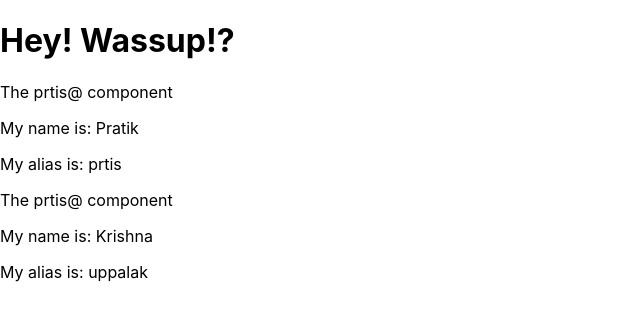
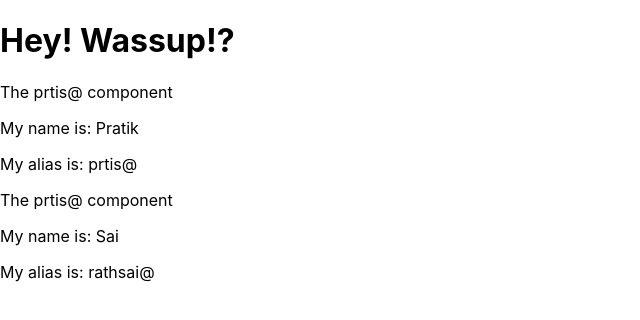
Before and after one commit to preak95/react-study, a React (Create React App) app: page / in a window 1280 px wide. Shown: the top 320 px of the page, without its empty margins (0-640 px from the left). Built offline with nearby package versions, Linux system fonts and the light colour scheme.

Commit message:
Lesson 14: Outputting lists

```diff
--- a/src/App.js
+++ b/src/App.js
@@ -1,5 +1,7 @@
+import { Component } from 'react';
 import Prtis from './prtis'
 
+/*
 function App() {
   return (
     <div className="App">
@@ -9,5 +11,23 @@ function App() {
     </div>
   );
 }
+*/
+class App extends Component {
+  state = {
+    prtis : [
+      { name: 'Pratik', alias: 'prtis@' },
+      { name: 'Sai', alias: 'rathsai@' }
+    ]
+  }
+
+  render() {
+    return (
+      <div className="App">
+        <h1>Hey! Wassup!?</h1>
+        <Prtis prtis={this.state.prtis}/>
+      </div>
+    )
+  }
+}
 
 export default App;
--- a/src/prtis.js
+++ b/src/prtis.js
@@ -4,12 +4,20 @@ class Prtis extends Component {
     render() {
         // Assigns the variabled from props to
         // the consts of the same name which can then be referenced directly
-        const { name, alias } = this.props;
+        const { prtis } = this.props;
+        const prtis_list = prtis.map(prtis => {
+            return (
+                <div className="prtis" key={prtis.alias} >
+                    <p>The prtis@ component</p>
+                    <p>My name is: { prtis.name }</p>
+                    <p>My alias is: { prtis.alias } </p>
+                </div>
+            )
+        })
+        // Use the map function to map this array to a new template array
         return(
-            <div classname="prtis">
-                <p>The prtis@ component</p>
-                <p>My name is: {name}</p>
-                <p>My alias is: {alias}</p>
+            <div className='ninja-list'>
+                { prtis_list }
             </div>
         )
     }
```
